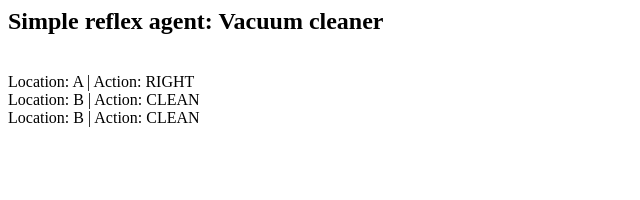
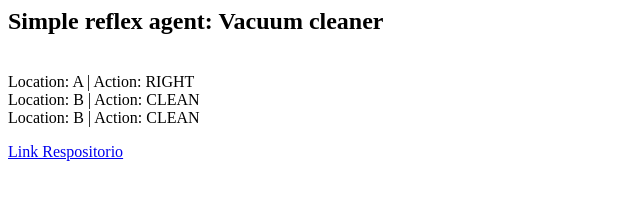
Before and after one commit to Geros99/IA1_202011405, a plain HTML site: page Tarea1_202011405/index.html in a window 1280 px wide. Shown: the whole page, without its empty margins (0-640 px from the left). Drawn offline with Linux system fonts and the light colour scheme.

Commit message:
modificando tarea 1

```diff
--- a/Tarea1_202011405/index.html
+++ b/Tarea1_202011405/index.html
@@ -4,4 +4,11 @@
 <p id="log"></p>
 <script type="text/javascript" src="cleaner.js"></script>
 </body>
+
+
+
+<a href="https://github.com/Geros99/IA1_202011405/tree/main/Tarea1_202011405" target="_blank">Link Respositorio</a>
+
+
+
 </html>
```
